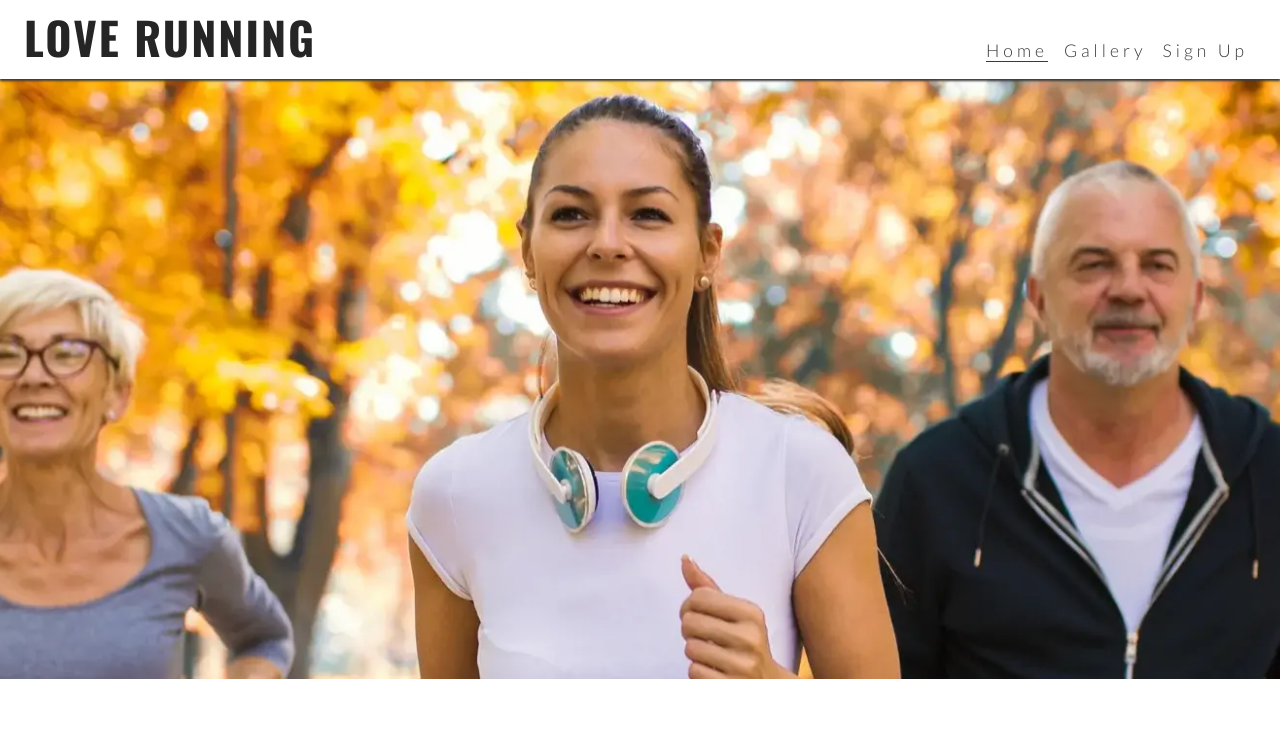
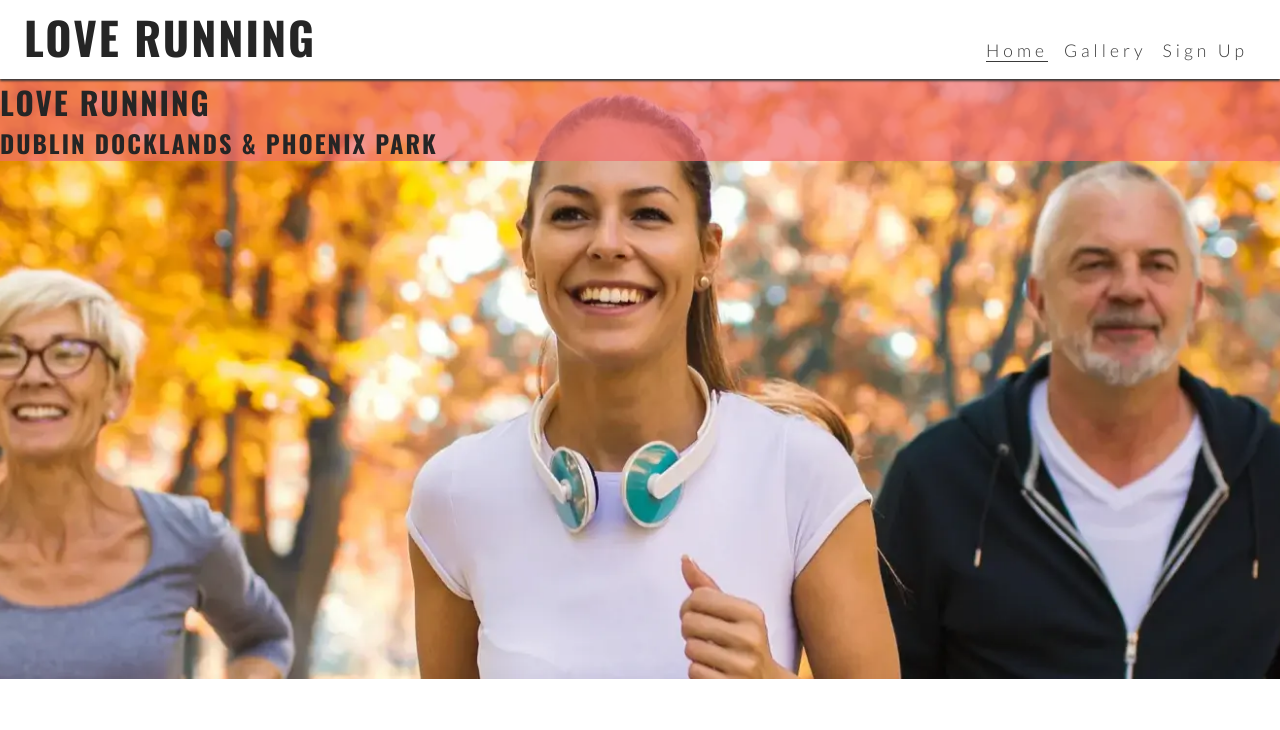
Before and after one commit to samdanzig/Love-Running, a plain HTML site: page index.html in a window 1280 px wide. Shown: the top 730 px of the page. Drawn offline with nearby package versions, Linux system fonts and the light colour scheme.

Commit message:
give main content bigger font size and background colour

```diff
--- a/assets/css/style.css
+++ b/assets/css/style.css
@@ -14,7 +14,16 @@ body {
     display: flex;
     flex-direction: column;
     color: #3a3a3a;
-    font-family: 'Lato', sans-serif;
+   font-family: 'Lato', sans-serif;
+}
+
+h1,
+h2,
+h3 {
+    font-family: 'Oswald', sans-serif;
+    text-transform: uppercase;
+    letter-spacing: 2px;
+    color: #252525;
 }
 
 /* Header */
@@ -35,12 +44,7 @@ header a {
     color: inherit;
 }
 
-h1 {
-    font-family: 'Oswald', sans-serif;
-    text-transform: uppercase;
-    letter-spacing: 2px;
-    color: #252525;
-}
+
 
 #menu {
     letter-spacing: 4px;
@@ -48,7 +52,7 @@ h1 {
     list-style-type: none;
 }
 
-#menu > li {
+#menu>li {
     margin-bottom: 1em;
 }
 
@@ -84,7 +88,7 @@ nav {
 
 /* Main content */
 main {
-
+    /* Make main element take up any surplus space to push footer down */
     flex: 1 0 auto;
     margin-top: 47px;
 
@@ -92,10 +96,17 @@ main {
 
 /*Hero section*/
 #hero {
-    height:600px;
+    height: 600px;
     width: 100%;
     background: url("../images/hero-image.webp") no-repeat center center/cover
 }
+
+#cover-text {
+    /*Final rgba value sets the opacity so it is semi-transparent */
+    background-color: rgba(241, 109, 107, .7);
+    font-size: 130%;
+}
+
 
 /* Footer */
 #social-networks {
@@ -111,6 +122,8 @@ main {
     padding: 5%;
     color: #3a3a3a;
 }
+
+
 
 
 /* Media query: tablets and larger (768px and up) */
--- a/index.html
+++ b/index.html
@@ -41,9 +41,13 @@
 
         </nav>
     </header>
+    <!-- Main content -->
     <main>
         <section id="hero">
-
+             <div id="cover-text">
+                <h2>Love Running</h2>
+                <h3>Dublin Docklands & Phoenix Park</h3>
+             </div>
         </section>
     </main>
     <Footer>
```
